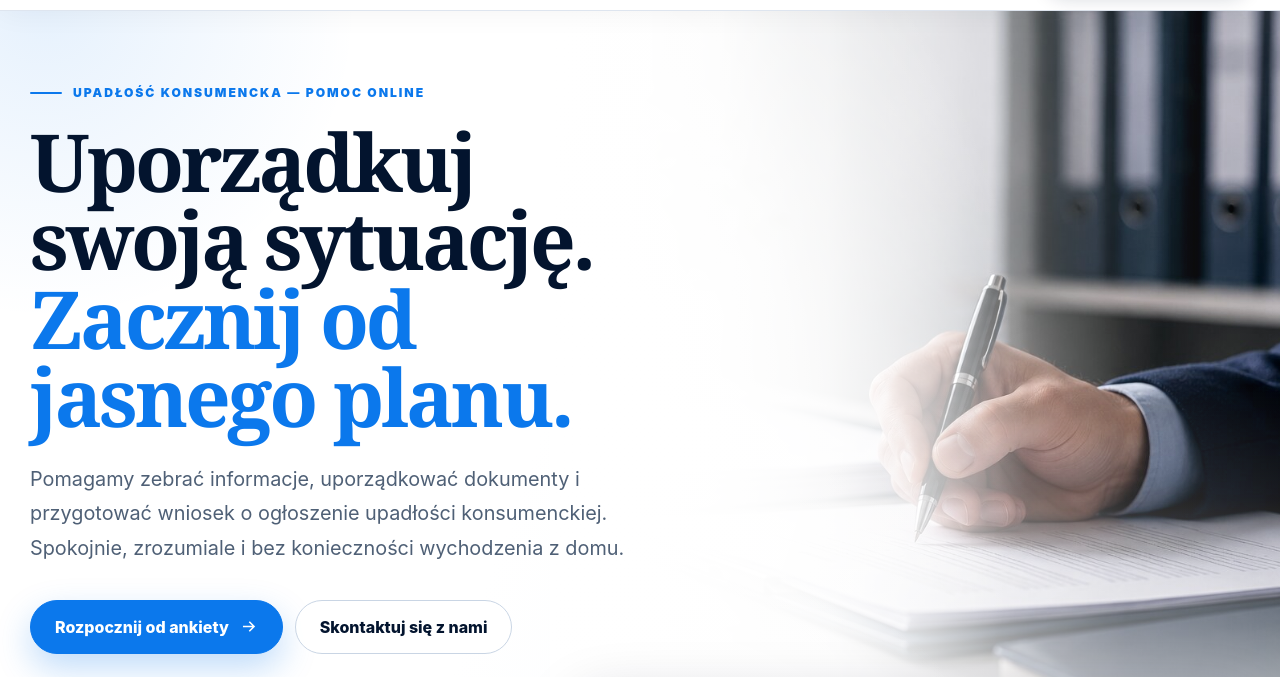
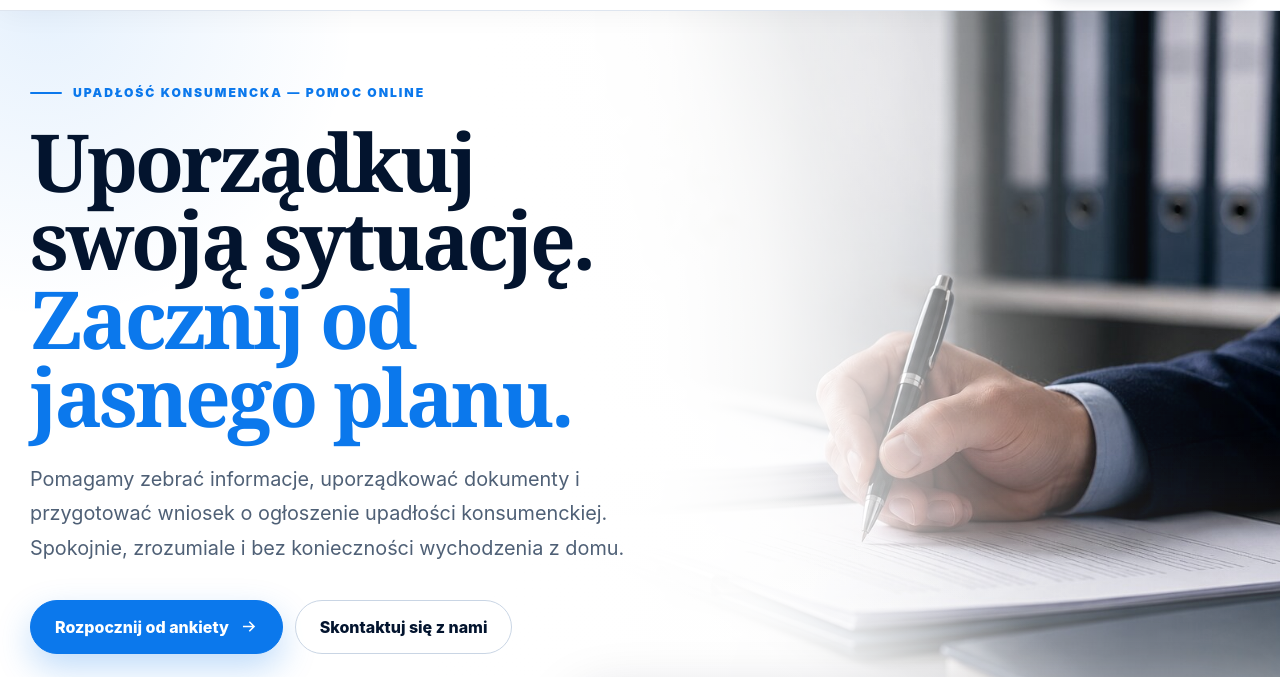
Before and after one commit to PogotowieUpadlosciowe/pogotowieupadlosciowe, a plain HTML site: page index.html in a window 1280 px wide. Shown: the part 112-789 px from the top of the page. Drawn offline with Linux system fonts and the light colour scheme.

Commit message:
Add files via upload

```diff
--- a/index.html
+++ b/index.html
@@ -11,6 +11,7 @@
   <link rel="apple-touch-icon" href="images/logo/favicon-180x180.png">
   <link rel="stylesheet" href="assets/styles.css">
   <link rel="stylesheet" href="assets/home-v2.css">
+  <link rel="stylesheet" href="assets/home-premium.css?v=20260629-1">
 </head>
 <body class="home-page">
   <a class="skip-link" href="#main-content">Przejdź do treści</a>
```
